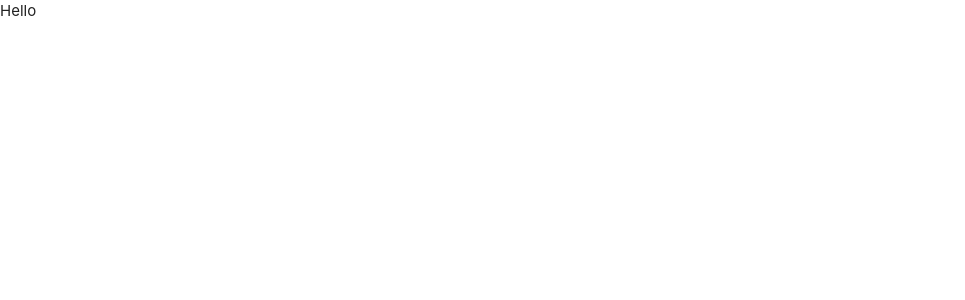
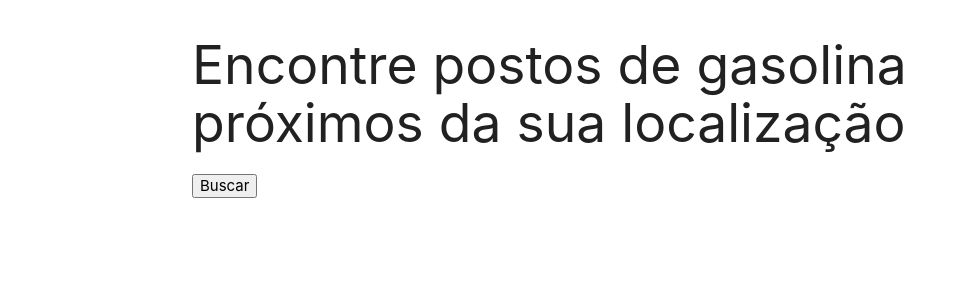
Before and after one commit to acaua/findgas-client, a React (Create React App) app: page / in a window 1280 px wide. Shown: the top 300 px of the page, without its empty margins (0-965 px from the left). Built offline with nearby package versions, Linux system fonts and the light colour scheme.

Commit message:
Fetch and render gas station data using browser location

```diff
--- a/src/App.js
+++ b/src/App.js
@@ -1,8 +1,70 @@
 import React, { Component } from "react";
+import axios from "axios";
 
 class App extends Component {
+  state = { gasStations: null };
+
+  searchGasStations = () => {
+    const server = process.env.REACT_APP_API_SERVER;
+
+    this.setState({ gasStations: null }, () => {
+      navigator.geolocation.getCurrentPosition(position => {
+        axios
+          .get(
+            `${server}/api/gasstations?latlng=${position.coords.latitude},${
+              position.coords.longitude
+            }`
+          )
+          .then(res => {
+            this.setState({ gasStations: res.data });
+          })
+          .catch(e => console.log(e));
+      });
+    });
+  };
+
   render() {
-    return <div className="App">Hello</div>;
+    const { gasStations } = this.state;
+    return (
+      <div className="App container">
+        <h2>Encontre postos de gasolina próximos da sua localização</h2>
+        <button onClick={this.searchGasStations}>Buscar</button>
+        {gasStations ? (
+          <div>
+            <div className="card z-depth-0">
+              <div className="card-content">
+                <span className="card-title">Sua localização</span>
+                <p>lat: {gasStations.lat}</p>
+                <p>lng: {gasStations.lng}</p>
+                <p>estado: {gasStations.endereco.estado}</p>
+                <p>cidade: {gasStations.endereco.cidade}</p>
+                <p>bairro: {gasStations.endereco.bairro}</p>
+                <p>logradouro: {gasStations.endereco.logradouro}</p>
+                <p>numero: {gasStations.endereco.numero}</p>
+                <p>CEP: {gasStations.endereco.cep}</p>
+              </div>
+            </div>
+            <h3>Postos de gasolina abertos</h3>
+            {gasStations.postos.map(gasStation => (
+              <div className="card" key={gasStation.lat}>
+                <div className="card-content">
+                  <span className="card-title">{gasStation.nome}</span>
+                  <p>
+                    lat : {gasStation.lat}, lng: {gasStation.lng}
+                  </p>
+                  <a
+                    href={`https://maps.google.com/?q=${gasStation.endereco}`}
+                    target="_blank"
+                  >
+                    {gasStation.endereco}
+                  </a>
+                </div>
+              </div>
+            ))}
+          </div>
+        ) : null}
+      </div>
+    );
   }
 }
 
```
Also changed, not shown: 1 other file (tests, documents, lock files or other folders).
